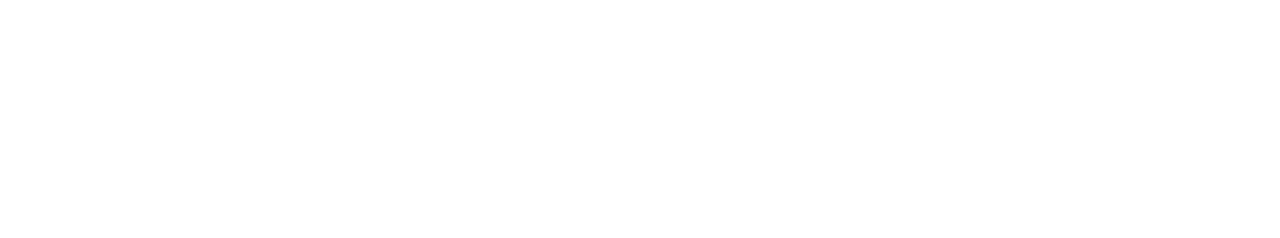
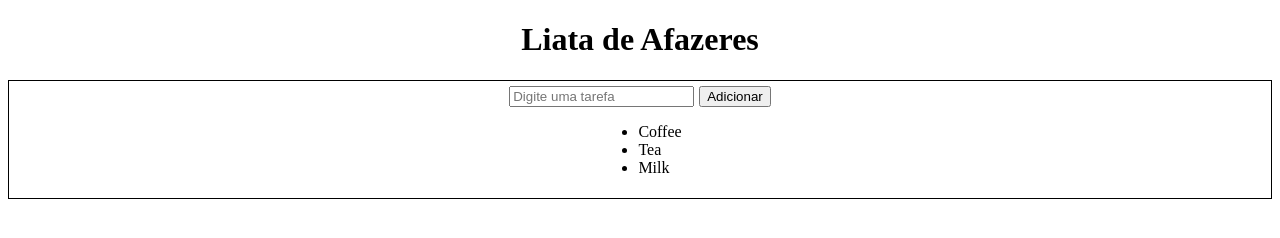
Before and after one commit to AlexandreFBrito/Projeto-Avaliativo-1, a plain HTML site: page index.html in a window 1280 px wide. Drawn offline with Linux system fonts and the light colour scheme.

Commit message:
Alteração no html

```diff
--- a/index.html
+++ b/index.html
@@ -1,12 +1,32 @@
 <!DOCTYPE html>
 <html lang="pt-br">
+
 <head>
     <meta charset="UTF-8">
     <meta http-equiv="X-UA-Compatible" content="IE=edge">
     <meta name="viewport" content="width=device-width, initial-scale=1.0">
-    <title>Document</title>
+    <title>Projeto Avaliativo 1</title>
+    <script src="script.js"></script>
+    <link rel="stylesheet" href="style.css">
 </head>
+
 <body>
+    <header>
+        <h1>Liata de Afazeres</h1>
+    </header>
+    <div class="container">
+        <div class="add">
+            <div><input type="text" placeholder="Digite uma tarefa"></div>
+            <div style="margin-left: 5px;"><button onclick="adicionarTarefa()">Adicionar</button></div>
+        </div>
+        <div class="lista">
+            <ul>
+                <li>Coffee</li>
+                <li>Tea</li>
+                <li>Milk</li>
+            </ul>
+        </div>
+    </div>
+</body>
 
-</body>
 </html>
--- a/style.css
+++ b/style.css
@@ -0,0 +1,13 @@
+header{
+    text-align: center;
+}
+.add{
+    display: flex;
+}
+.container{
+    border: 1px solid black;
+    display: flex;
+    align-items: center;
+    flex-direction: column;
+    padding: 5px;
+}
```
